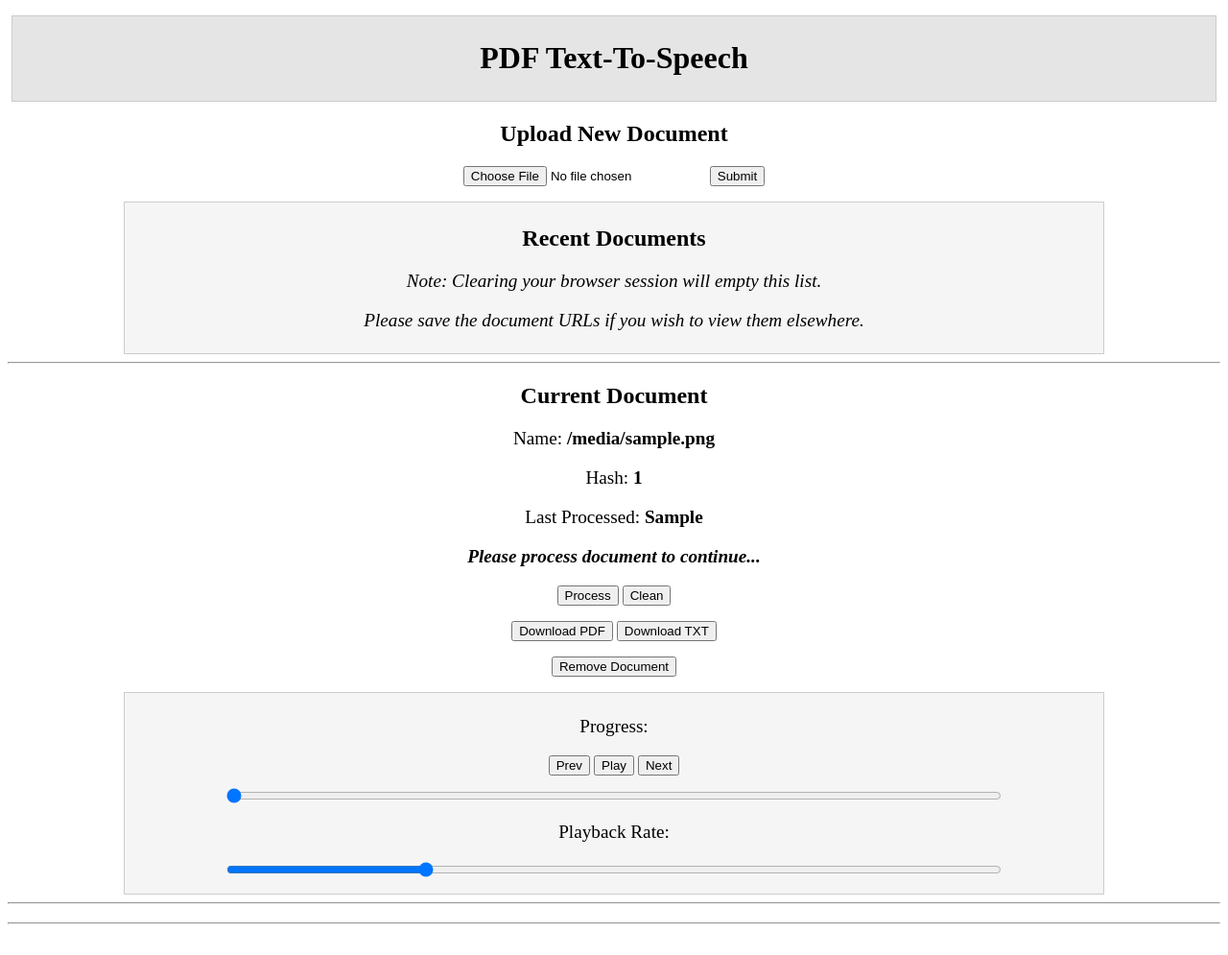
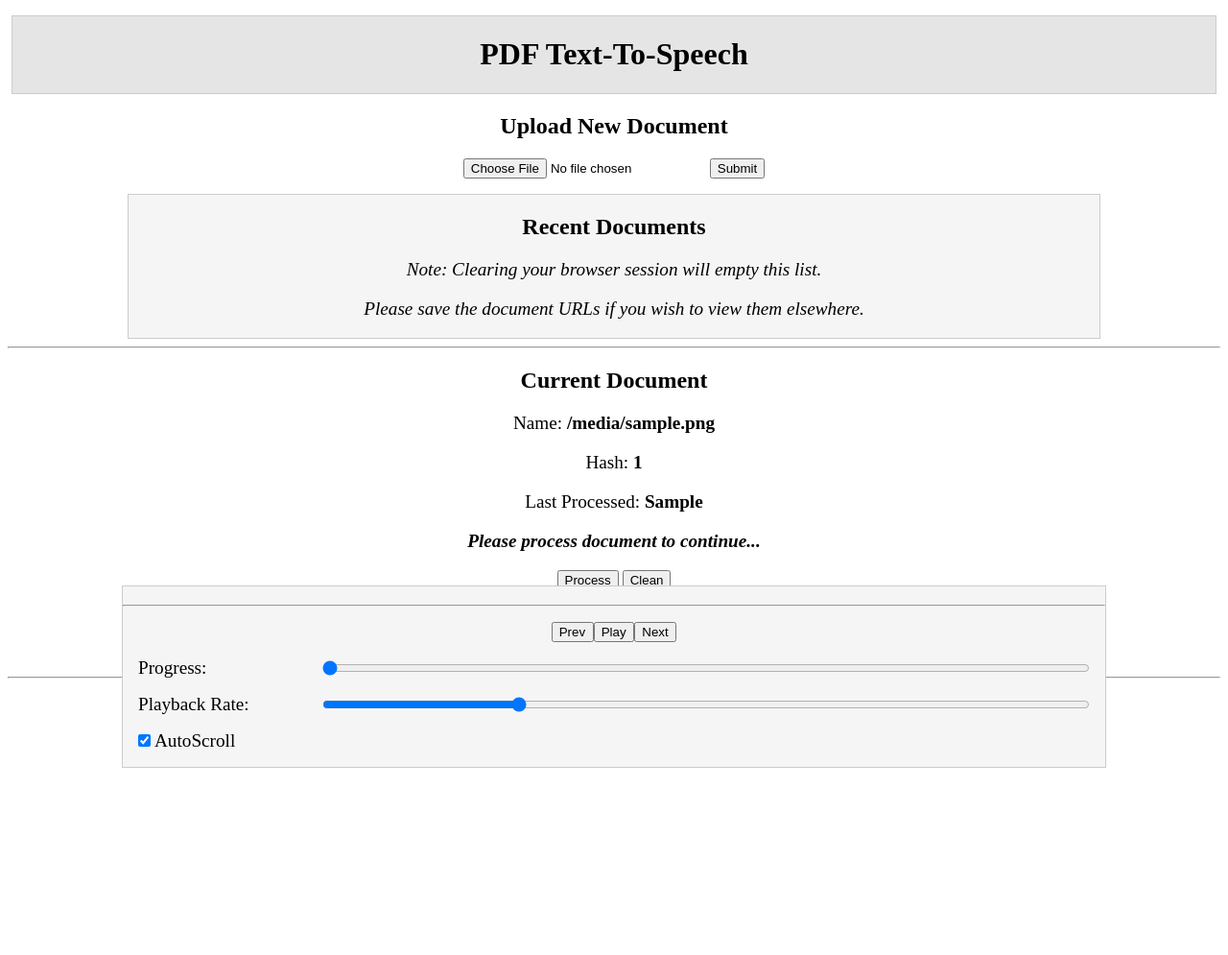
Before and after one commit to andreicozma1/pdf-text-to-speech, a Flask app: template templates/index.html in a window 1280 px wide. Shown: the whole page at 96% size. After the commit the page ends 800 px from the top, so only its background shows below. Run offline with Flask 2, Linux system fonts and the light colour scheme; the template is opened without the code that fills it: most values are stand-ins (such as "Sample title", 1, 10 or a date in 2020); parts of the project's set-up code (start-up, migrations or seed data) failed here and were passed over.

Commit message:
Improved controls layout

```diff
--- a/static/scripts.js
+++ b/static/scripts.js
@@ -24,6 +24,10 @@
 const progress_text = document.getElementById("progressText")
 const progress_range = document.getElementById("progressRange")
 const current_text = document.getElementById("currentText")
+
+// ============================================================
+// Options
+const auto_scroll = document.getElementById("autoScroll")
 
 // ============================================================
 // Full Text Display
@@ -143,6 +147,12 @@
     handle_formatting(current_text, text)
     const active_text = document.getElementById("text_" + audio_index)
     active_text.classList.add("ACTIVE")
+    if (auto_scroll.checked) {
+        active_text.scrollIntoView({
+            block: "center",
+            behavior: 'smooth'
+       });
+    }
 }
 
 function updatePlaybackRate() {
@@ -252,7 +262,11 @@
     audio_source.play();
 });
 
-playback_rate.addEventListener('change', function () {
+// playback_rate.addEventListener('change', function () {
+    // updatePlaybackRate();
+// });
+
+playback_rate.addEventListener('input', function () {
     updatePlaybackRate();
 });
 
--- a/templates/index.html
+++ b/templates/index.html
@@ -21,12 +21,27 @@
 
         .box {
             border: 1px solid #ccc;
-            padding: .25em;
             margin: .25em;
         }
 
-        audio {
-            width: 80%;
+        #controlsBox {
+            position: fixed;
+            bottom: 0;
+            left: 0;
+            right: 0;
+            margin: auto;
+        }
+
+        #controlsBox div {
+            margin: 1em;
+            display: flex;
+            justify-content: space-between;
+        }
+
+        #controlsBox div * {
+            margin: 0;
+            display: inline;
+            padding-right: 0.5em;
         }
 
         #textbox {
@@ -36,9 +51,7 @@
         }
 
         .slider {
-            display: block;
             width: 80%;
-            margin: 1em auto;
         }
 
         .background {
@@ -182,11 +195,18 @@
         </div>
 
         <div id="controlsBox" class="lg CENTER box background">
-            <p>Progress: <span id="progressText"></span></p>
+            <p id="currentText"></p>
+            <hr class="dashed"/>
 
+            <div style="justify-content:center;">
                 <button onclick="prev()">Prev</button>
                 <button onclick="toggle_play()" id="btn_play">Play</button>
                 <button onclick="next()">Next</button>
+            </div>
+
+            <div>
+                <p>Progress: <span id="progressText"></span></p>
+
                 <input
                         type="range"
                         value=0
@@ -197,7 +217,9 @@
                         onmouseup="seek_to_index(this.value)"
                         onkeyup="seek_to_index(this.value)"
                 />
+            </div>
 
+            <div>
                 <p>Playback Rate: <span id="playbackRateText"></span></p>
                 <input
                         type="range"
@@ -208,16 +230,24 @@
                         class="slider"
                         id="playbackRate"
                 />
+            </div>
 
+            <div>
+                <div>
+                    <input type="checkbox" id="autoScroll" checked/>
+                    <p>AutoScroll</p>
+                </div>
+            </div>
             <audio src="" type="audio/wav" id="audio_source">
                 Your browser does not support the audio element.
             </audio>
         </div>
 
+
         <hr class="dashed"/>
-        <p id="currentText"></p>
-        <hr class="dashed"/>
+
         <div id="textbox" class="lg CENTER"/>
+
 
         <script>
             const data = {{ data | tojson | safe}};
```
Lines whose indentation alone changed are shown as unchanged.
